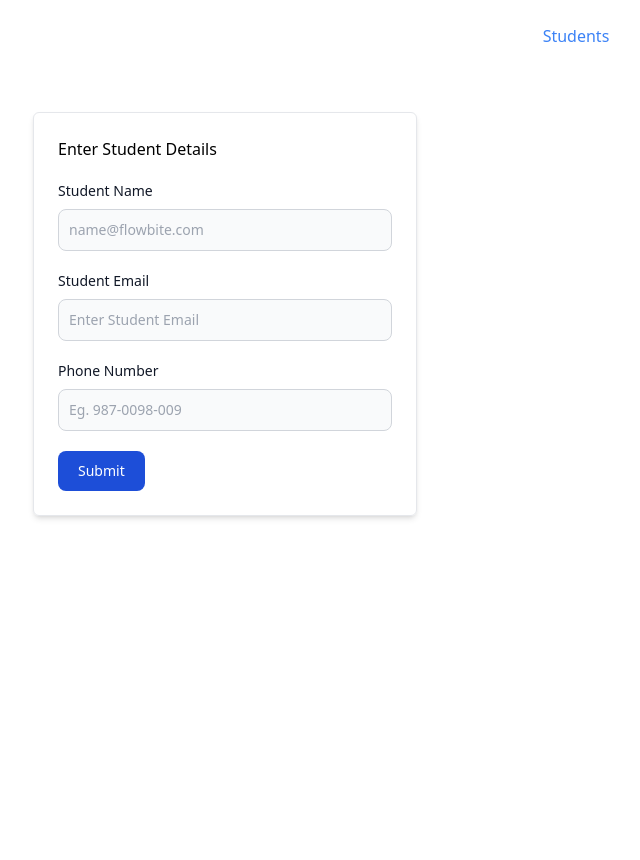
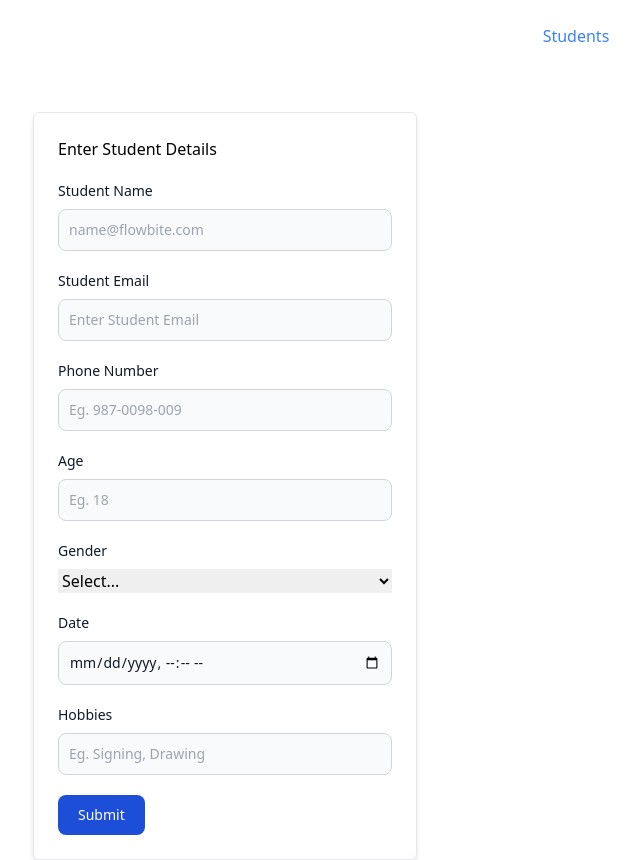
Before and after one commit to nepidkhadka/TanstackQuery, a React (Vite) app: page /students/update/1 in a window 1280 px wide. Shown: the whole page, without its empty margins (415-1055 px from the left). Before the commit the page ends 800 px from the top, so only its background shows below. Built offline with nearby package versions, Linux system fonts and the light colour scheme; no server answers.

Commit message:
React Hook Form Added

```diff
--- a/package.json
+++ b/package.json
@@ -10,13 +10,15 @@
     "preview": "vite preview"
   },
   "dependencies": {
+    "@hookform/resolvers": "^3.9.1",
     "@tanstack/react-query": "^5.61.5",
     "@tanstack/react-query-devtools": "^5.61.5",
     "axios": "^1.7.8",
     "react": "^18.3.1",
     "react-dom": "^18.3.1",
     "react-hook-form": "^7.53.2",
-    "react-router-dom": "^7.0.1"
+    "react-router-dom": "^7.0.1",
+    "zod": "^3.23.8"
   },
   "devDependencies": {
     "@eslint/js": "^9.15.0",
--- a/src/components/Create.tsx
+++ b/src/components/Create.tsx
@@ -4,6 +4,19 @@ import { Student } from "../utils/types";
 import { useStudent } from "../hooks/queries/studentQueries";
 import { useAddStudent, useUpdateStudent } from "../hooks/mutations/studentMutations";
 import { useForm } from "react-hook-form";
+import { z } from "zod"
+import { zodResolver } from "@hookform/resolvers/zod"
+
+const studentSchema = z.object({
+    studentName: z.string().min(5, "Name Must Be Greater Than 1").nonempty("Name is required"),
+    studentEmail: z.string().email("Email is required"),
+    age: z.number().min(18, "Age must be greater than 18").nonnegative("Age must be greater than 0"),
+    phoneNumber: z.string().nonempty("Phone number is required"),
+    address: z.string().nonempty("Address is required"),
+    hobbies: z.string().nonempty("Hobbies is required"),
+    startDate: z.date(),
+    gender: z.enum(["male", "female", "other"], { message: "Gender is required" })
+})
 
 const Create = () => {
 
@@ -15,17 +28,25 @@ const Create = () => {
     const { id } = useParams()
     const { data } = useStudent(id!)
 
-    const { register, handleSubmit, reset, formState: { errors } } = useForm<Student>({
+    const { register, handleSubmit, reset, setError, formState: { errors } } = useForm<Student>({
         defaultValues: {
             studentName: "",
             studentEmail: "",
             phoneNumber: "",
+            address: "",
+            hobbies: "",
+            startDate: "",
+            gender: ""
         },
     })
 
     const handleStudentSubmit = async (formData: Student) => {
         if (isEditMode) {
-            await updateStudent(formData)
+            try {
+                await updateStudent(formData)
+            } catch (error) {
+                setError("root", { message: "Something went wrong" })
+            }
         } else {
             await addStudent(formData)
         }
@@ -51,18 +72,44 @@ const Create = () => {
                     <div className="my-5">
                         <label htmlFor="name" className="block mb-2 text-sm font-medium text-gray-900">Student Name</label>
                         <input id="name" className="bg-gray-50 border border-gray-300 text-gray-900 text-sm rounded-lg focus:ring-blue-500 focus:border-blue-500 block w-full p-2.5" placeholder="name@flowbite.com"   {...register("studentName", { required: "Name Is Required", maxLength: 15 })} />
-                        {errors.studentName && <span className="text-xs text-red-600" >Name is required</span>}
+                        {errors.studentName && <span className="text-xs text-red-600" >{errors.studentName?.message}</span>}
                     </div>
                     <div className="mb-5">
                         <label htmlFor="email" className="block mb-2 text-sm font-medium text-gray-900">Student Email</label>
                         <input id="email" type="email" className="bg-gray-50 border border-gray-300 text-gray-900 text-sm rounded-lg focus:ring-blue-500 focus:border-blue-500 block w-full p-2.5" placeholder="Enter Student Email"{...register("studentEmail", { required: "Email Is Required", pattern: /^(([^<>()\[\]\\.,;:\s@"]+(\.[^<>()\[\]\\.,;:\s@"]+)*)|(".+"))@((\[[0-9]{1,3}\.[0-9]{1,3}\.[0-9]{1,3}\.[0-9]{1,3}\])|(([a-zA-Z\-0-9]+\.)+[a-zA-Z]{2,}))$/, })} />
-                        {errors.studentEmail && <span className="text-xs text-red-600" >Please Check Email</span>}
+                        {errors.studentEmail && <span className="text-xs text-red-600" >{errors.studentEmail?.message}</span>}
                     </div>
                     <div className="mb-5">
                         <label htmlFor="number" className="block mb-2 text-sm font-medium text-gray-900">Phone Number</label>
                         <input id="number" type="number" className="bg-gray-50 border border-gray-300 text-gray-900 text-sm rounded-lg focus:ring-blue-500 focus:border-blue-500 block w-full p-2.5" placeholder="Eg. 987-0098-009" {...register("phoneNumber", { required: "Phone Number Is Required" })} />
-                        {errors.phoneNumber && <span className="text-xs text-red-600" >Please Check Phone Number</span>}
+                        {errors.phoneNumber && <span className="text-xs text-red-600" >{errors.phoneNumber?.message}</span>}
                     </div>
+                    <div className="mb-5">
+                        <label htmlFor="age" className="block mb-2 text-sm font-medium text-gray-900">Age</label>
+                        <input id="age" type="number" className="bg-gray-50 border border-gray-300 text-gray-900 text-sm rounded-lg focus:ring-blue-500 focus:border-blue-500 block w-full p-2.5" placeholder="Eg. 18" {...register("age", { required: "Age Is Required", min: { value: 18, message: "Minimum age is 18" } })} />
+                        {errors.age && <span className="text-xs text-red-600" >{errors.age.message}</span>}
+                    </div>
+                    <div className="mb-5">
+                        <label htmlFor="gender" className="block mb-2 text-sm font-medium text-gray-900">Gender</label>
+                        <select className="w-full"  {...register("gender", { required: "Gender Is Required" })} >
+                            <option value="" selected disabled >Select...</option>
+                            <option value="male">Male</option>
+                            <option value="female">Female</option>
+                            <option value="other">Other</option>
+                        </select>
+                        {errors.gender && <span className="text-xs text-red-600" >{errors.gender.message}</span>}
+                    </div>
+                    <div className="mb-5">
+                        <label htmlFor="date" className="block mb-2 text-sm font-medium text-gray-900">Date</label>
+                        <input id="date" type="datetime-local" className="bg-gray-50 border border-gray-300 text-gray-900 text-sm rounded-lg focus:ring-blue-500 focus:border-blue-500 block w-full p-2.5"  {...register("startDate", { required: "Date is Required" })} />
+                        {errors.startDate && <span className="text-xs text-red-600" >{errors.startDate.message}</span>}
+                    </div>
+                    <div className="mb-5">
+                        <label htmlFor="hobbies" className={`block mb-2 text-sm font-medium text-gray-900`}>Hobbies</label>
+                        <input id="hobbies" type="text" className={`${errors.hobbies ? "border-red-600" : ""} bg-gray-50 border border-gray-300 text-gray-900 text-sm rounded-lg focus:ring-blue-500 focus:border-blue-500 block w-full p-2.5`} placeholder="Eg. Signing, Drawing" {...register("hobbies", { required: "Hobbies Is Required" })} />
+                        {errors.hobbies && <span className="text-xs text-red-600" >{errors.hobbies?.message}</span>}
+                    </div>
+                    {/* {getValues("hobbies") && <div className="text-xs text-red-600" ><span>{getValues("hobbies")}</span></div>} */}
                     {
                         isEditMode ?
                             <button type="submit" disabled={updatePending} className="text-white bg-blue-700 hover:bg-blue-800 focus:ring-4 focus:outline-none focus:ring-blue-300 font-medium rounded-lg text-sm w-full sm:w-auto px-5 py-2.5 text-center dark:bg-blue-600 dark:hover:bg-blue-700 dark:focus:ring-blue-800">{updatePending ? "Updating Student..." : "Update"}</button>
@@ -70,7 +117,7 @@ const Create = () => {
                             <button type="submit" disabled={addPending} className="text-white bg-blue-700 hover:bg-blue-800 focus:ring-4 focus:outline-none focus:ring-blue-300 font-medium rounded-lg text-sm w-full sm:w-auto px-5 py-2.5 text-center dark:bg-blue-600 dark:hover:bg-blue-700 dark:focus:ring-blue-800">{addPending ? "Adding Student..." : "Submit"}</button>
                     }
                 </form>
-
+                {errors.root && <span className="text-xs text-red-600" >{errors.root?.message}</span>}
             </div>
         </>
     )
--- a/src/utils/types.ts
+++ b/src/utils/types.ts
@@ -1,10 +1,24 @@
+// export interface Student {
+//   id: string; // Unique identifier for the student
+//   createdAt: string; // ISO date string
+//   studentName: string; // Name of the student
+//   avatar: string; // URL to the student's avatar image
+//   studentEmail: string; // Email address of the student
+//   phoneNumber: string; // Phone number of the student
+// }
+
 export interface Student {
-  id: string; // Unique identifier for the student
   createdAt: string; // ISO date string
-  studentName: string; // Name of the student
-  avatar: string; // URL to the student's avatar image
-  studentEmail: string; // Email address of the student
-  phoneNumber: string; // Phone number of the student
+  studentName: string;
+  avatar: string; // URL string
+  studentEmail: string;
+  phoneNumber: string;
+  age: number;
+  gender: string;
+  address: string;
+  hobbies: string;
+  startDate: string; // ISO date string
+  id: string; // Unique identifier
 }
 
 export interface Product {
```
Also changed, not shown: 1 other file (tests, documents, lock files or other folders).
